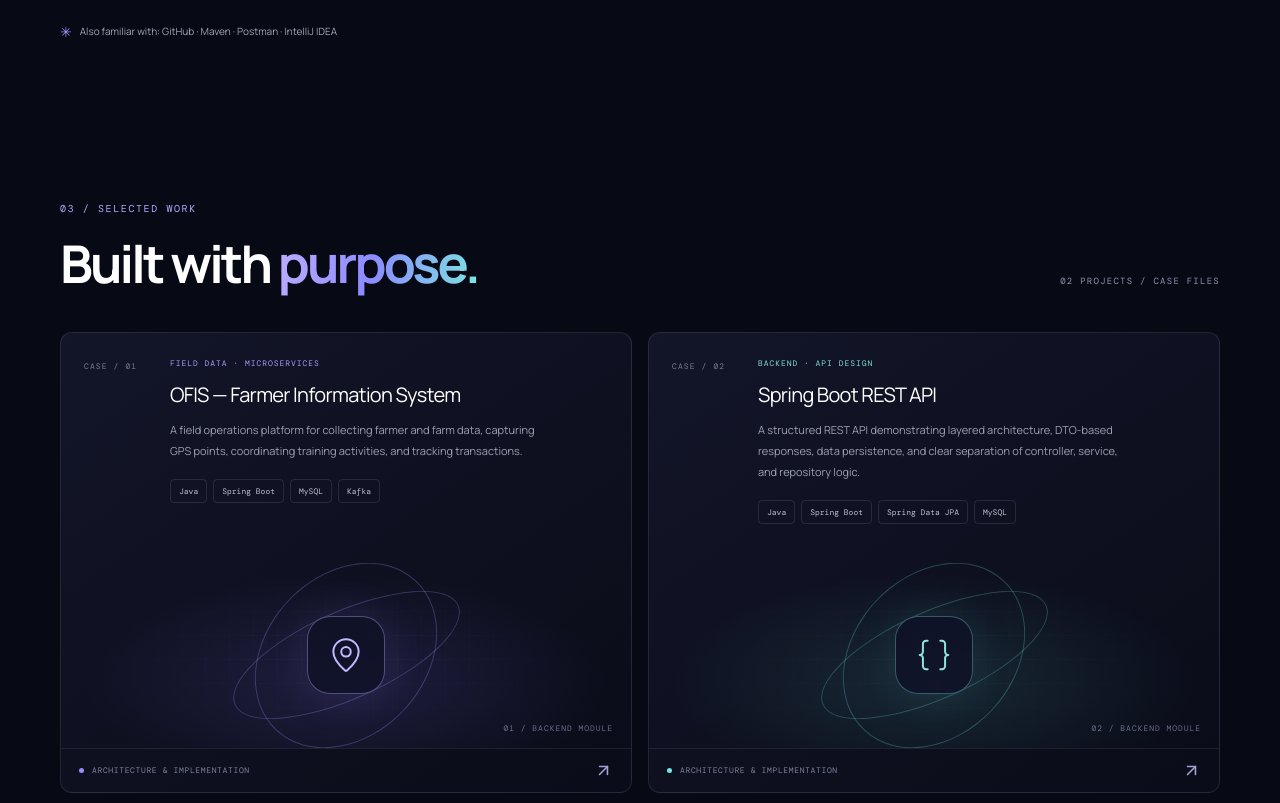
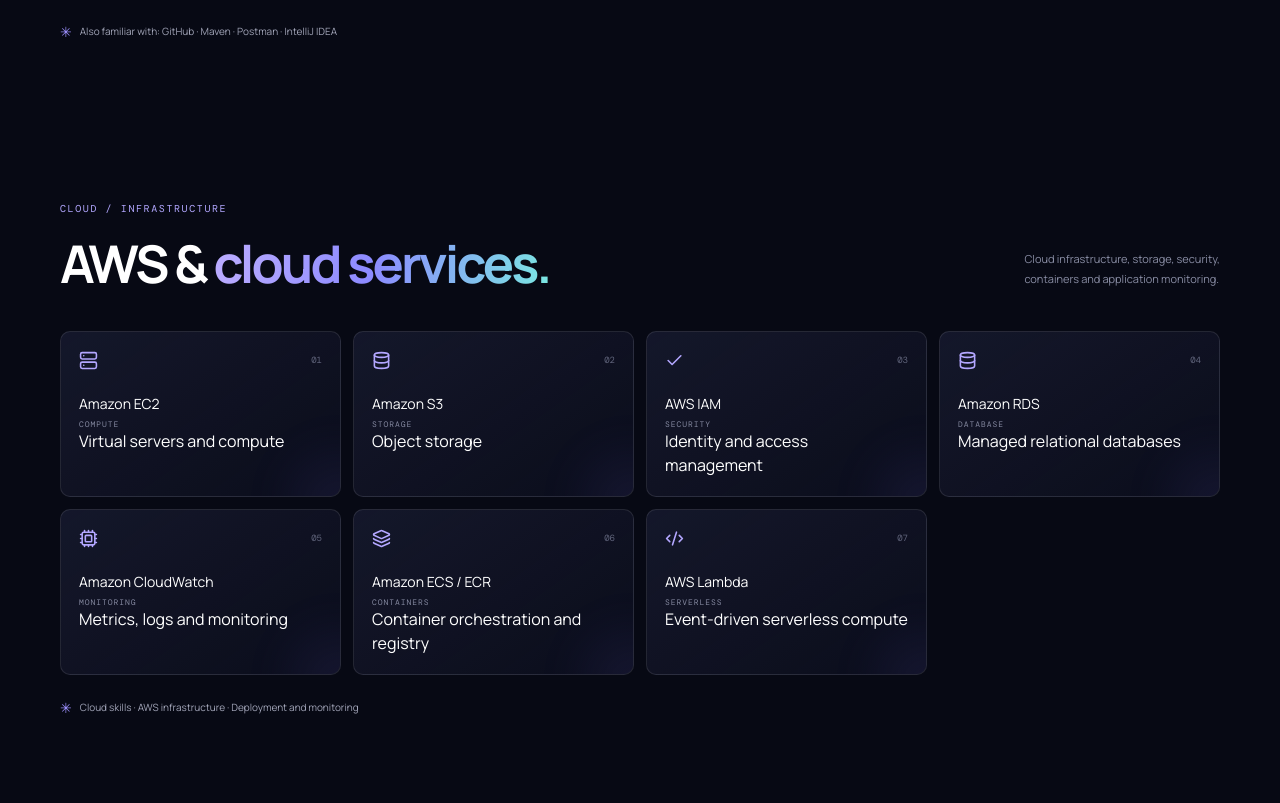
Before and after one commit to abhishekwabale01/abhishek-futuristic-portfolio, a React (Vite) app: page / in a window 1280 px wide. Shown: the part 1994-2797 px from the top of the page. Built offline with nearby package versions, Linux system fonts and the light colour scheme.

Commit message:
Add AWS cloud services section

```diff
--- a/src/App.jsx
+++ b/src/App.jsx
@@ -11,6 +11,52 @@
   { name: 'Apache Kafka', group: 'MESSAGING', icon: Cpu },
   { name: 'Git & Maven', group: 'TOOLING', icon: Terminal },
 ]
+
+const cloudServices = [
+  {
+    name: 'Amazon EC2',
+    group: 'COMPUTE',
+    detail: 'Virtual servers and compute',
+    icon: Server,
+  },
+  {
+    name: 'Amazon S3',
+    group: 'STORAGE',
+    detail: 'Object storage',
+    icon: Database,
+  },
+  {
+    name: 'AWS IAM',
+    group: 'SECURITY',
+    detail: 'Identity and access management',
+    icon: Check,
+  },
+  {
+    name: 'Amazon RDS',
+    group: 'DATABASE',
+    detail: 'Managed relational databases',
+    icon: Database,
+  },
+  {
+    name: 'Amazon CloudWatch',
+    group: 'MONITORING',
+    detail: 'Metrics, logs and monitoring',
+    icon: Cpu,
+  },
+  {
+    name: 'Amazon ECS / ECR',
+    group: 'CONTAINERS',
+    detail: 'Container orchestration and registry',
+    icon: Layers3,
+  },
+  {
+    name: 'AWS Lambda',
+    group: 'SERVERLESS',
+    detail: 'Event-driven serverless compute',
+    icon: Code2,
+  },
+]
+
 
 const projects = [
   { id: '01', name: 'OFIS — Farmer Information System', type: 'FIELD DATA · MICROSERVICES', description: 'A field operations platform for collecting farmer and farm data, capturing GPS points, coordinating training activities, and tracking transactions.', stack: ['Java', 'Spring Boot', 'MySQL', 'Kafka'], accent: 'violet', icon: MapPin },
@@ -87,6 +133,75 @@
         <p className="stack-note"><span className="note-star">✳</span> Also familiar with: GitHub · Maven · Postman · IntelliJ IDEA</p>
       </section>
 
+      <section id="cloud" className="section container-shell stack-section cloud-section">
+        <motion.div
+            className="section-heading heading-row"
+            initial="hidden"
+            whileInView="visible"
+            viewport={{ once: true }}
+            variants={fadeUp}
+        >
+          <div>
+            <p className="eyebrow">CLOUD / INFRASTRUCTURE</p>
+            <h2>
+              AWS &amp; <span className="gradient-text">cloud services.</span>
+            </h2>
+          </div>
+          <p className="heading-aside">
+            Cloud infrastructure, storage, security,
+            <br />
+            containers and application monitoring.
+          </p>
+        </motion.div>
+
+        <div className="skill-grid">
+          {cloudServices.map((service, i) => {
+            const Icon = service.icon
+
+            return (
+                <motion.div
+                    key={service.name}
+                    className="skill-card cloud-skill-card"
+                    initial={{ opacity: 0, y: 15 }}
+                    whileInView="visible"
+                    viewport={{ once: true }}
+                    variants={{
+                      visible: {
+                        opacity: 1,
+                        y: 0,
+                        transition: { delay: i * 0.06 },
+                      },
+                    }}
+                    whileHover={{
+                      y: -5,
+                      borderColor: 'rgba(155,140,255,.55)',
+                    }}
+                >
+                  <div className="skill-card-top">
+                    <Icon size={19} />
+                    <span>{String(i + 1).padStart(2, '0')}</span>
+                  </div>
+
+                  <h3>{service.name}</h3>
+                  <p>{service.group}</p>
+
+                  <div className="skill-card-glow" />
+
+                  <span className="cloud-service-detail">
+            {service.detail}
+          </span>
+                </motion.div>
+            )
+          })}
+        </div>
+
+        <p className="stack-note cloud-note">
+          <span className="note-star">✳</span>
+          Cloud skills · AWS infrastructure · Deployment and monitoring
+        </p>
+      </section>
+
+
       <section id="work" className="section container-shell work-section">
         <motion.div className="section-heading heading-row" initial="hidden" whileInView="visible" viewport={{ once: true }} variants={fadeUp}><div><p className="eyebrow">03 / SELECTED WORK</p><h2>Built with <span className="gradient-text">purpose.</span></h2></div><span className="project-count mono-label">02 PROJECTS / CASE FILES</span></motion.div>
         <div className="project-list">{projects.map((project, i) => { const Icon = project.icon; return <motion.article key={project.id} className={`project-card ${project.accent}`} initial={{ opacity: 0, y: 22 }} whileInView={{ opacity: 1, y: 0 }} viewport={{ once: true, amount: .2 }} transition={{ duration: .5, delay: i * .1 }}><div className="project-main"><div className="project-number mono-label">CASE / {project.id}</div><div className="project-content"><p className="project-type">{project.type}</p><h3>{project.name}</h3><p className="project-description">{project.description}</p><div className="tag-list">{project.stack.map(tag => <span key={tag}>{tag}</span>)}</div></div></div><div className="project-art"><div className="project-art-grid"/><div className="project-art-ring ring-one"/><div className="project-art-ring ring-two"/><div className="project-art-icon"><Icon size={38} strokeWidth={1.25}/></div><span className="art-caption">{project.id} / BACKEND MODULE</span></div><div className="project-footer"><span><i/> ARCHITECTURE & IMPLEMENTATION</span><span className="project-arrow"><ArrowUpRight size={19}/></span></div></motion.article> })}</div>
--- a/src/styles.css
+++ b/src/styles.css
@@ -74,3 +74,124 @@
         max-width: 100%;
     }
 }
+
+/* AWS & Cloud Services section */
+.aws-section {
+    position: relative;
+    padding-top: 76px;
+    padding-bottom: 55px;
+    z-index: 1;
+}
+
+.aws-grid {
+    display: grid;
+    grid-template-columns: repeat(4, minmax(0, 1fr));
+    gap: 12px;
+    margin-top: 32px;
+}
+
+.aws-card {
+    position: relative;
+    isolation: isolate;
+    overflow: hidden;
+    min-width: 0;
+    min-height: 174px;
+    padding: 20px;
+    border: 1px solid var(--line);
+    border-radius: 11px;
+    background: linear-gradient(
+            145deg,
+            rgba(19, 22, 40, 0.96),
+            rgba(13, 15, 30, 0.96)
+    );
+    transition:
+            border-color 0.25s ease,
+            background 0.25s ease;
+}
+
+.aws-card > * {
+    position: relative;
+    z-index: 1;
+}
+
+.aws-card-top {
+    display: flex;
+    align-items: center;
+    justify-content: space-between;
+    color: var(--violet);
+    margin-bottom: 25px;
+}
+
+.aws-card-top span {
+    color: #72758d;
+    font: 9px 'DM Mono', monospace;
+}
+
+.aws-card h3 {
+    margin: 0 0 7px;
+    font-size: 14px;
+    font-weight: 650;
+    letter-spacing: -0.025em;
+    overflow-wrap: anywhere;
+}
+
+.aws-card-group {
+    margin: 0;
+    color: #8589a1;
+    font: 8px 'DM Mono', monospace;
+    letter-spacing: 0.1em;
+}
+
+.aws-card-description {
+    margin: 14px 0 0;
+    color: var(--muted);
+    font-size: 11px;
+    line-height: 1.7;
+}
+
+.aws-note {
+    display: flex;
+    align-items: flex-start;
+    gap: 10px;
+    margin-top: 24px;
+    color: var(--muted);
+    font-size: 10px;
+    line-height: 1.8;
+}
+
+.aws-note .note-star {
+    color: var(--violet);
+    flex-shrink: 0;
+}
+
+@media (max-width: 900px) {
+    .aws-grid {
+        grid-template-columns: repeat(3, minmax(0, 1fr));
+    }
+}
+
+@media (max-width: 680px) {
+    .aws-section {
+        padding-top: 55px;
+        padding-bottom: 30px;
+    }
+
+    .aws-grid {
+        grid-template-columns: repeat(2, minmax(0, 1fr));
+        gap: 9px;
+        margin-top: 25px;
+    }
+
+    .aws-card {
+        min-height: 165px;
+        padding: 15px;
+    }
+
+    .aws-card h3 {
+        font-size: 12px;
+    }
+
+    .aws-card-description {
+        font-size: 10px;
+    }
+}
```
